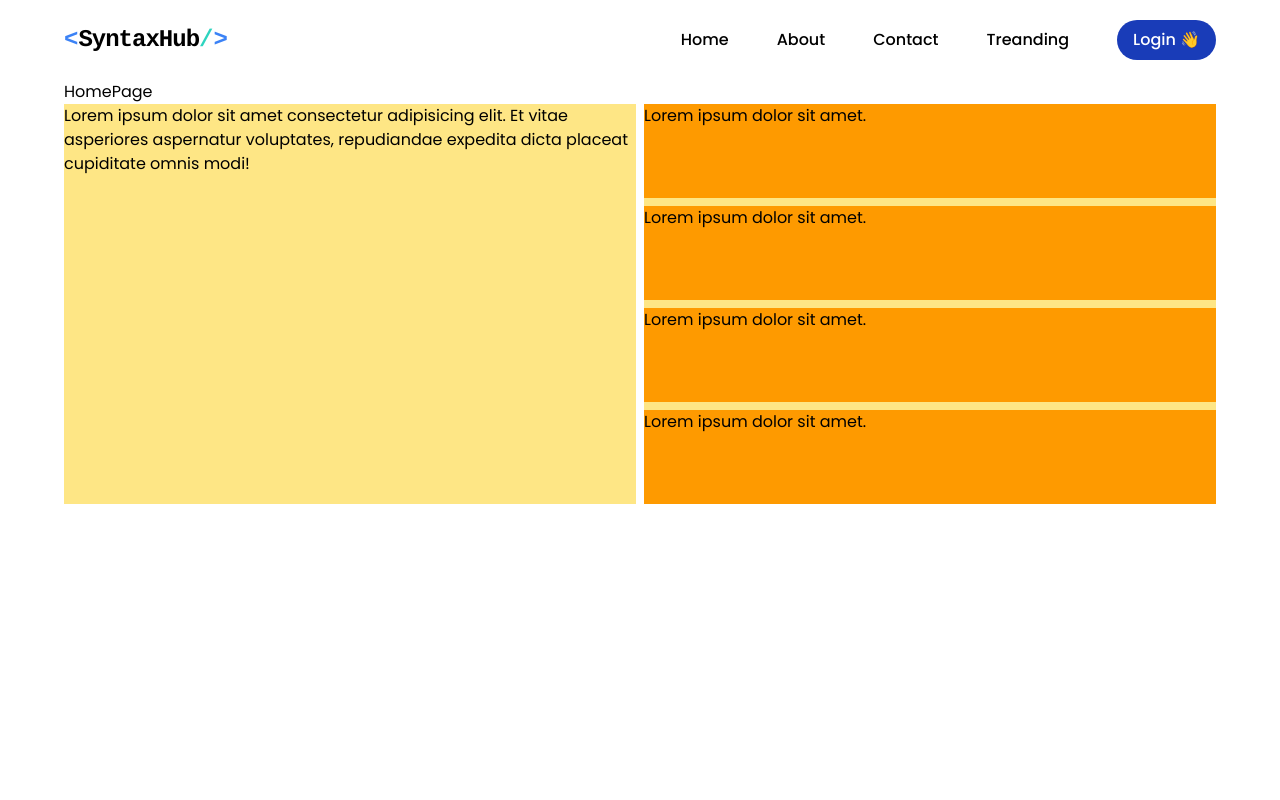
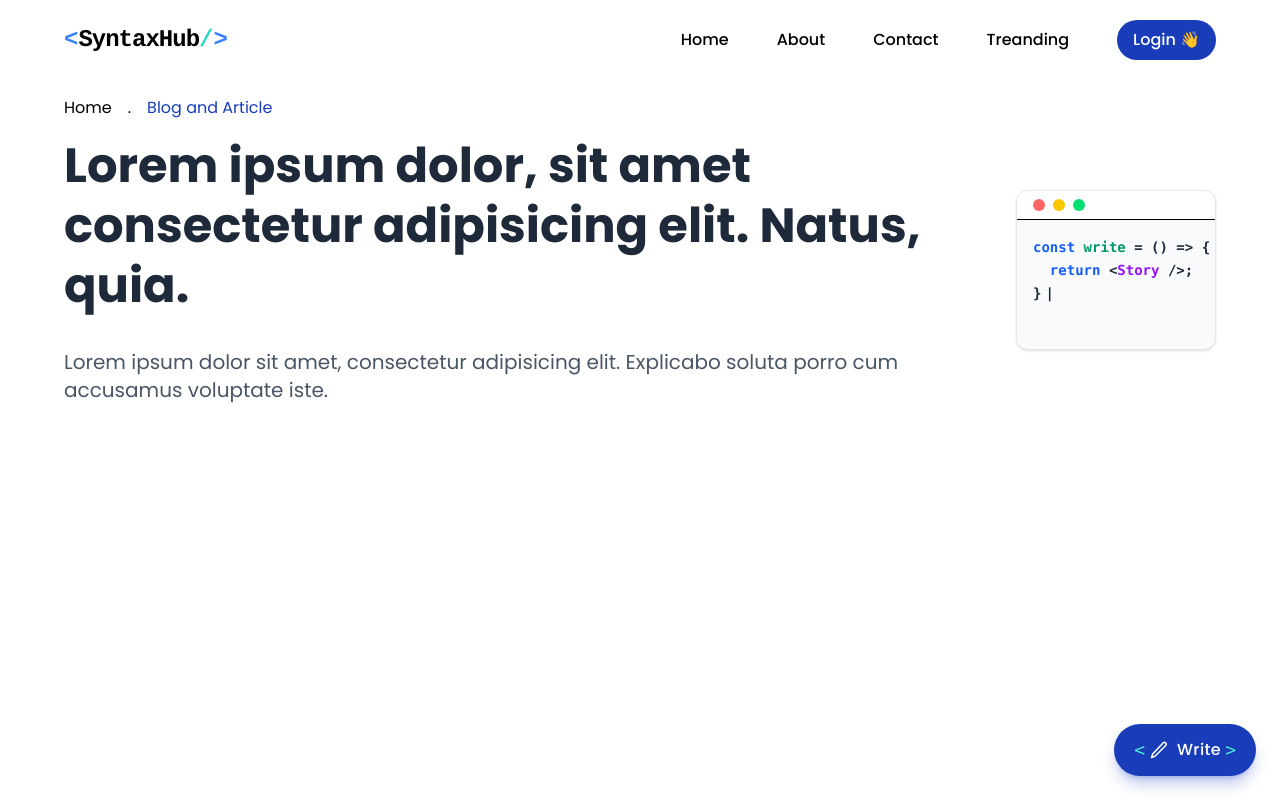
Before and after one commit to balamurugan-s-dev/Blog_Website, a React (Vite) app in the folder Frontend/: page / in a window 1280 px wide. Built offline with nearby package versions, Linux system fonts and the light colour scheme; no server answers.

Commit message:
update home page

```diff
--- a/Frontend/src/main.css
+++ b/Frontend/src/main.css
@@ -21,6 +21,15 @@ body{
   }
 }
 
+@keyframes blink {
+  0%, 100% { opacity: 1; }
+  50% { opacity: 0; }
+}
+
+.animate-blink {
+  animation: blink 1s infinite;
+}
+
 .animate-dropdown {
   animation: dropdown 0.15s ease-out;
 }
--- a/Frontend/src/routes/HomePage.jsx
+++ b/Frontend/src/routes/HomePage.jsx
@@ -1,20 +1,82 @@
 import React from 'react';
+import { Link } from 'react-router-dom';
 
 const HomePage = () => {
   return (
-    <div>
-      <h2>HomePage</h2>
-      <div className='flex flex-col gap-2 w-full h-100 md:flex-row'>
-        <div className='bg-amber-200 flex-1'>
-          <p>Lorem ipsum dolor sit amet consectetur adipisicing elit. Et vitae asperiores aspernatur voluptates, repudiandae expedita dicta placeat cupiditate omnis modi!</p>
+    <div className='mt-4 flex flex-col gap-4'>
+      <div className='flex gap-4'>
+        <Link to="/">Home</Link>
+        <span>.</span>
+        <span className='text-blue-800'>Blog and Article</span>
+      </div>
+
+      <div className='flex items-center justify-between'>
+        <div className=''>
+          <h1 className='text-gray-800 text-2xl md:text-3xl lg:text-5xl font-bold leading-snug md:leading-tight'>Lorem ipsum dolor, sit amet consectetur adipisicing elit. Natus, quia.</h1>
+          <p className='mt-4 sm:mt-6 md:mt-8 text-sm sm:text-base md:text-sl lg:text-xl text-gray-600'>Lorem ipsum dolor sit amet, consectetur adipisicing elit. Explicabo soluta porro cum accusamus voluptate iste.</p>
         </div>
-        <div className='bg-amber-200 flex-1 flex flex-col justify-around items-center gap-2'>
-          <div className='bg-amber-500 w-full h-full' > <p>Lorem ipsum dolor sit amet.</p></div>
-          <div className='bg-amber-500 w-full h-full' > <p>Lorem ipsum dolor sit amet.</p></div>
-          <div className='bg-amber-500 w-full h-full' > <p>Lorem ipsum dolor sit amet.</p></div>
-          <div className='bg-amber-500 w-full h-full' > <p>Lorem ipsum dolor sit amet.</p></div>
+
+        <div className="hidden md:flex lg:flex-1 justify-end items-center">
+          <div className="w-50 h-40 max-w-sm lg:max-w-md rounded-xl border border-gray-200 bg-gray-50 shadow-sm overflow-hidden">
+
+            {/* Fake window header */}
+            <div className="flex items-center gap-2 px-4 py-2 border-b bg-white">
+              <span className="w-3 h-3 rounded-full bg-red-400"></span>
+              <span className="w-3 h-3 rounded-full bg-yellow-400"></span>
+              <span className="w-3 h-3 rounded-full bg-green-400"></span>
+            </div>
+
+            {/* Code content */}
+            <pre className="px-4 py-4 text-sm font-bold text-gray-800 leading-relaxed">
+              <code>
+                <span className="text-blue-600">const</span>{" "}
+                <span className="text-emerald-600">write</span>{" "}
+                = () =&gt; {"{"}{"\n"}
+                {"  "}
+                <span className="text-blue-600">return</span>{" "}
+                &lt;<span className="text-purple-600">Story</span> /&gt;
+                {";\n"}
+                {"}"}
+                <span className="animate-blink ml-1">|</span>
+              </code>
+            </pre>
+          </div>
         </div>
+
+
       </div>
+
+      <Link to="/write" className="fixed bottom-6 right-6 z-50 group">
+        <div className="flex items-center gap-1 bg-blue-800 text-white px-3 py-2 sm:px-5 sm:py-3 rounded-full shadow-md sm:shadow-lg sm:shadow-blue-800/30 hover:bg-blue-700 transition-all duration-300 hover:scale-105">
+          {/* Left bracket */}
+          <span className="text-teal-300 font-mono text-lg">&lt;</span>
+
+          {/* Button content */}
+          <div className="flex items-center gap-2">
+            <svg
+              xmlns="http://www.w3.org/2000/svg"
+              className="w-4 h-4 sm:w-5 sm:h-5"
+              fill="none"
+              viewBox="0 0 24 24"
+              stroke="currentColor"
+              strokeWidth={1.8}
+            >
+              <path
+                strokeLinecap="round"
+                strokeLinejoin="round"
+                d="M16.862 3.487a2.25 2.25 0 113.182 3.182L7.125 19.588 3 21l1.412-4.125L16.862 3.487z"
+              />
+            </svg>
+
+            <span className="font-medium tracking-wide hidden sm:inline">
+              Write
+            </span>
+          </div>
+
+          {/* Right bracket */}
+          <span className="text-teal-300 font-mono text-lg">&gt;</span>
+        </div>
+      </Link>
     </div>
   );
 };
```
